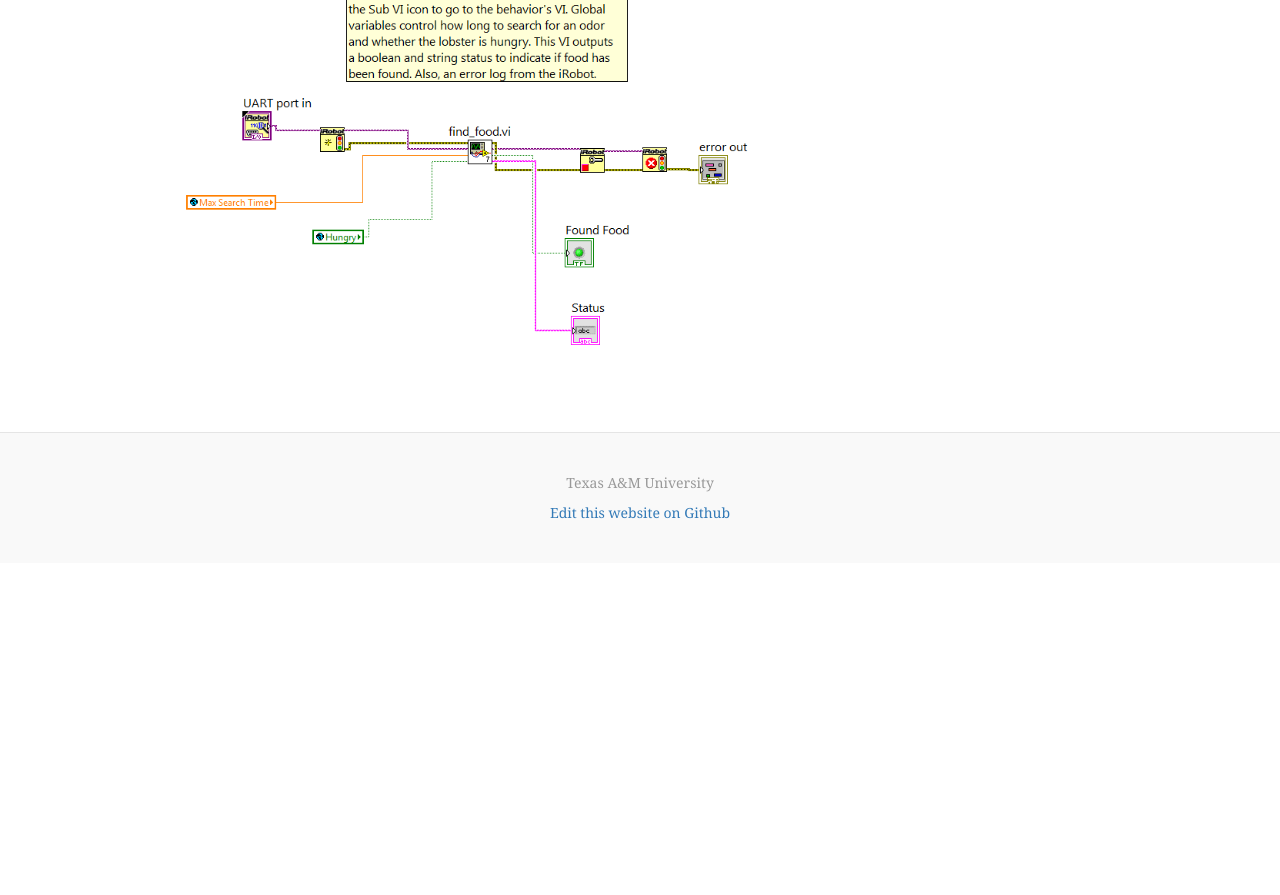
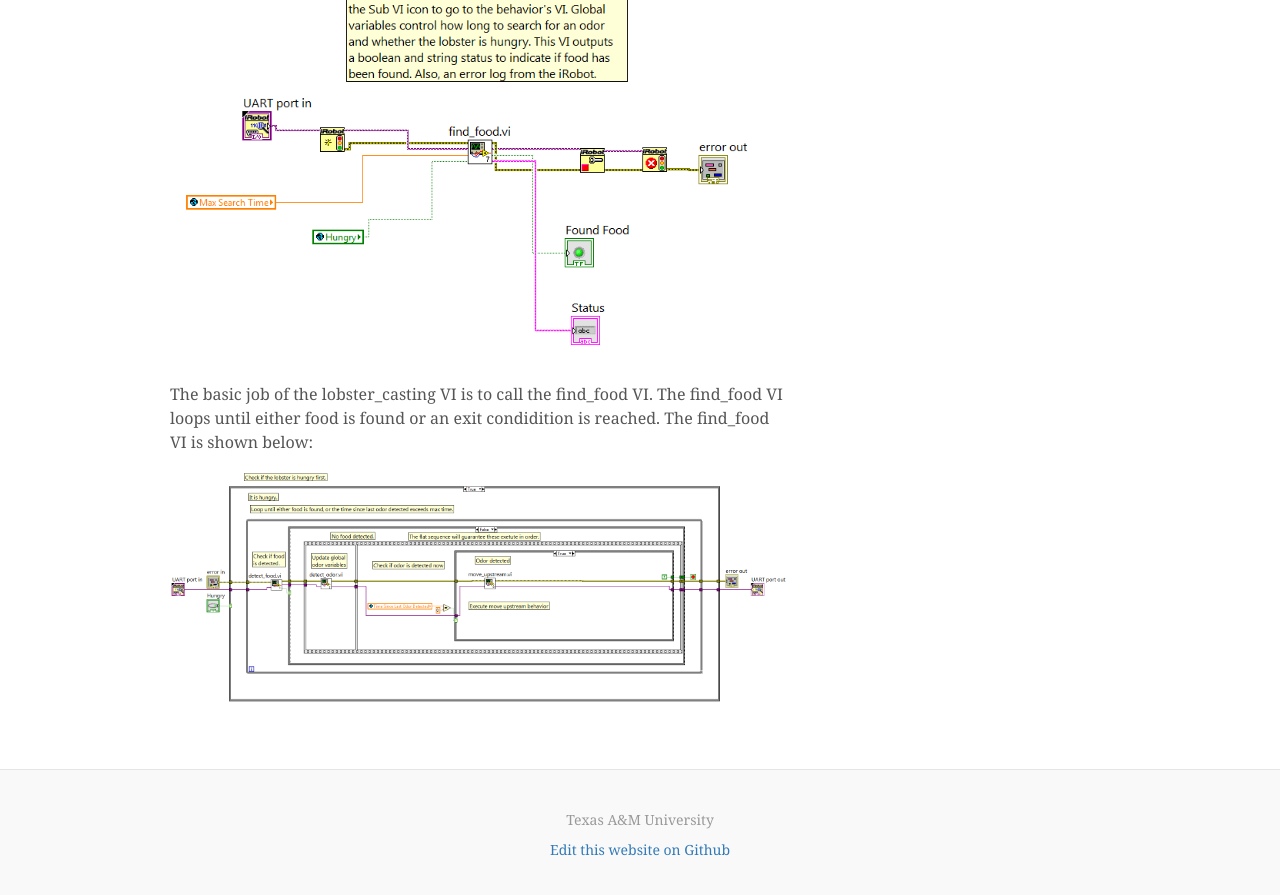
Before and after one commit to LabVIEW-Robotics/LabVIEW-Robotics.github.io, a Jekyll site: the page built from lobstercasting.html, in a window 1280 px wide and 900 px high, scrolled down 3594 px. Shown: the top 895 px of the window. Built offline with Jekyll 4.4.1, drawn with Linux system fonts in a browser that asks for light colours; nearby versions of some CDN libraries; Markdown is read by kramdown in place of the engine named in the settings; before the commit the page ends 4157 px from its top, so only the background shows below that.

Commit message:
find food vi

```diff
--- a/lobstercasting.html
+++ b/lobstercasting.html
@@ -142,3 +142,13 @@ status as well as any errors. The VI block diagram is shown below:
 <p>
 <img src="/images/lobster-casting/lobster_casting_vi.PNG" style="max-width:100%;" />
 </p>
+<p>
+The basic job of the lobster_casting VI is to call the find_food VI.
+The find_food VI loops until either food is found or an exit condidition
+is reached. The find_food VI is shown below:
+</p>
+<p>
+<a href="/images/lobster-casting/find_food_vi.PNG">
+<img src="/images/lobster-casting/find_food_vi.PNG" style="max-width:100%;" />
+</a>
+</p>
```
